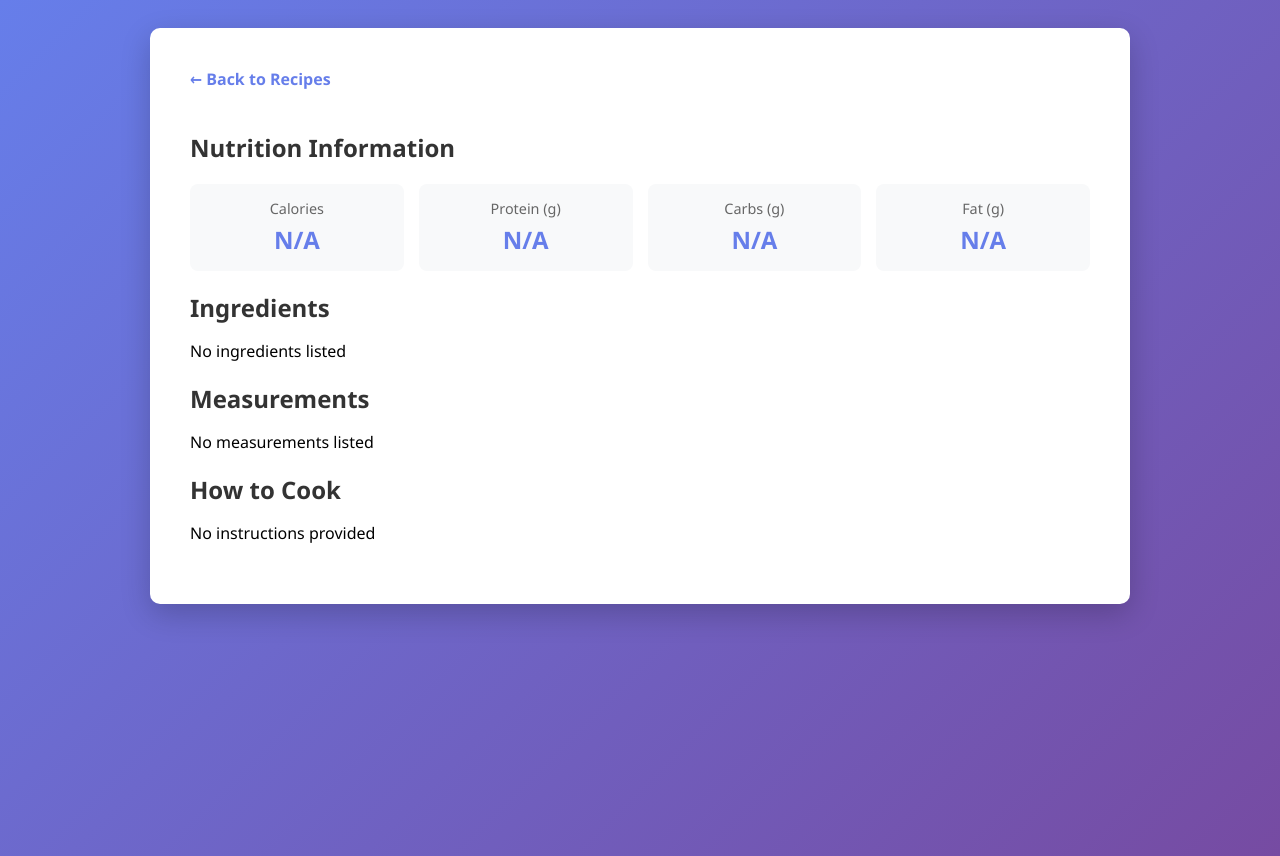
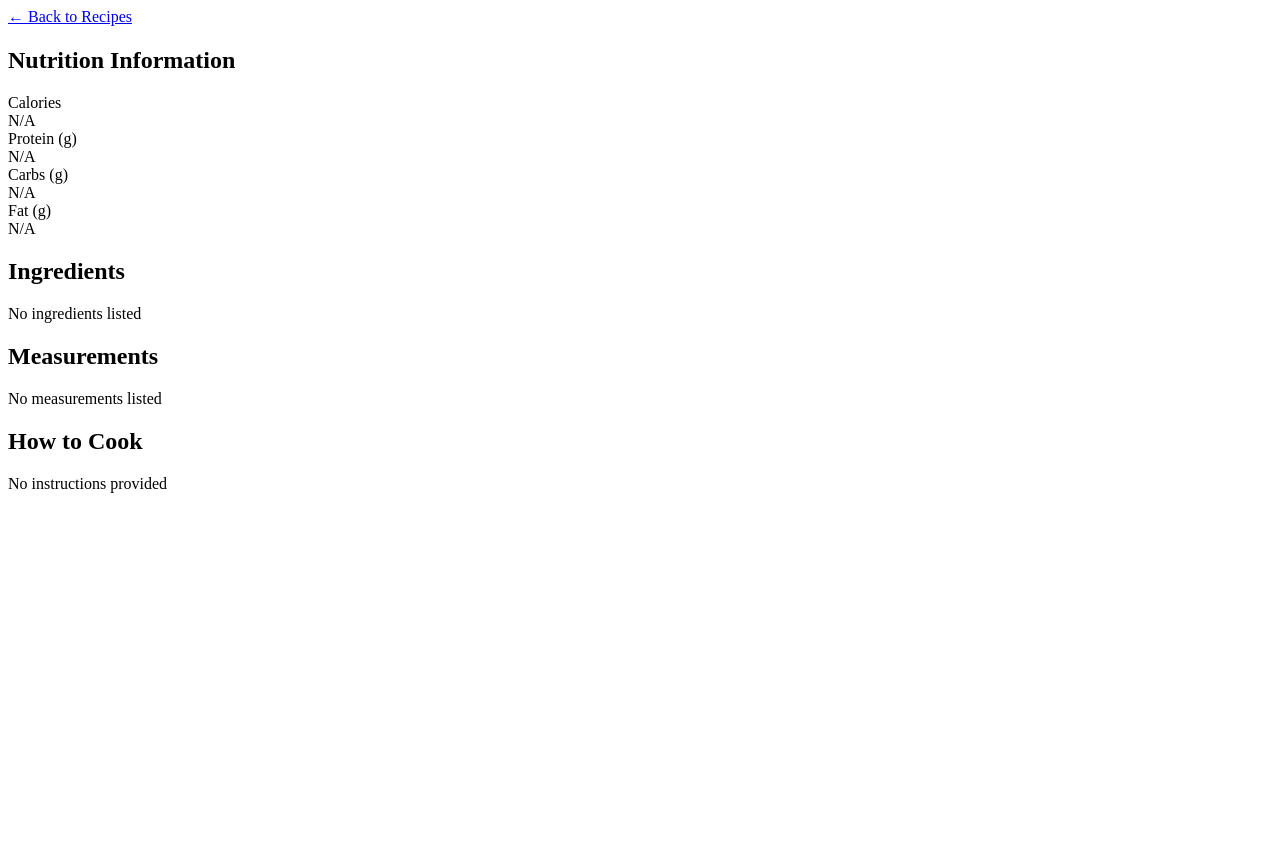
Before and after one commit to lilkub223/nutrition-app, a Django app: template recipes/templates/recipes/recipe_detail.html in a window 1280 px wide. After the commit the page ends 493 px from the top, so only its background shows below. Run offline with Django 5.2, Linux system fonts and the light colour scheme; the template is opened without the code that fills it, so the values that code supplies are empty.

Commit message:
Update recipe_detail.html

```diff
--- a/recipes/templates/recipes/recipe_detail.html
+++ b/recipes/templates/recipes/recipe_detail.html
@@ -4,65 +4,7 @@
     <meta charset="UTF-8">
     <meta name="viewport" content="width=device-width, initial-scale=1.0">
     <title>{{ recipe.title }} - Eattiligent</title>
-    <style>
-        body {
-            font-family: 'Segoe UI', Tahoma, Geneva, Verdana, sans-serif;
-            background: linear-gradient(135deg, #667eea 0%, #764ba2 100%);
-            min-height: 100vh;
-            padding: 20px;
-        }
-        .container {
-            max-width: 900px;
-            margin: 0 auto;
-            background: white;
-            border-radius: 10px;
-            padding: 40px;
-            box-shadow: 0 10px 30px rgba(0,0,0,0.2);
-        }
-        h1 {
-            color: #667eea;
-            margin-bottom: 10px;
-        }
-        .back-link {
-            display: inline-block;
-            margin-bottom: 20px;
-            color: #667eea;
-            text-decoration: none;
-            font-weight: 600;
-        }
-        .back-link:hover {
-            text-decoration: underline;
-        }
-        .section {
-            margin: 20px 0;
-        }
-        .section h2 {
-            color: #333;
-            margin-bottom: 10px;
-        }
-        .nutrition-grid {
-            display: grid;
-            grid-template-columns: repeat(auto-fit, minmax(150px, 1fr));
-            gap: 15px;
-            margin: 20px 0;
-        }
-        .nutrition-item {
-            background: #f8f9fa;
-            padding: 15px;
-            border-radius: 8px;
-            text-align: center;
-        }
-        .nutrition-label {
-            font-size: 0.9em;
-            color: #666;
-            margin-bottom: 5px;
-        }
-        .nutrition-value {
-            font-size: 1.5em;
-            font-weight: bold;
-            color: #667eea;
-        }
-    </style>
+
 </head>
 <body>
     <div class="container">
```
